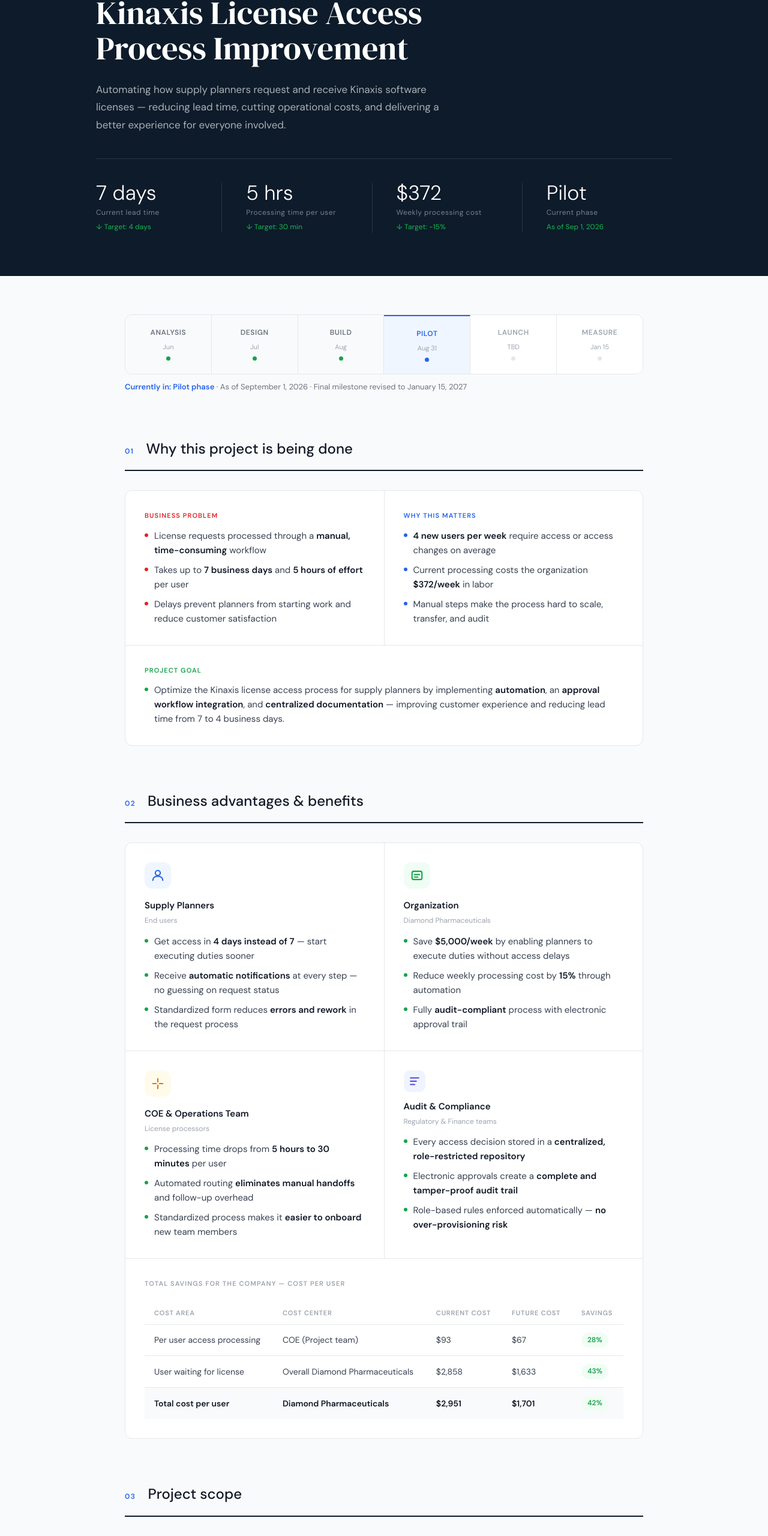
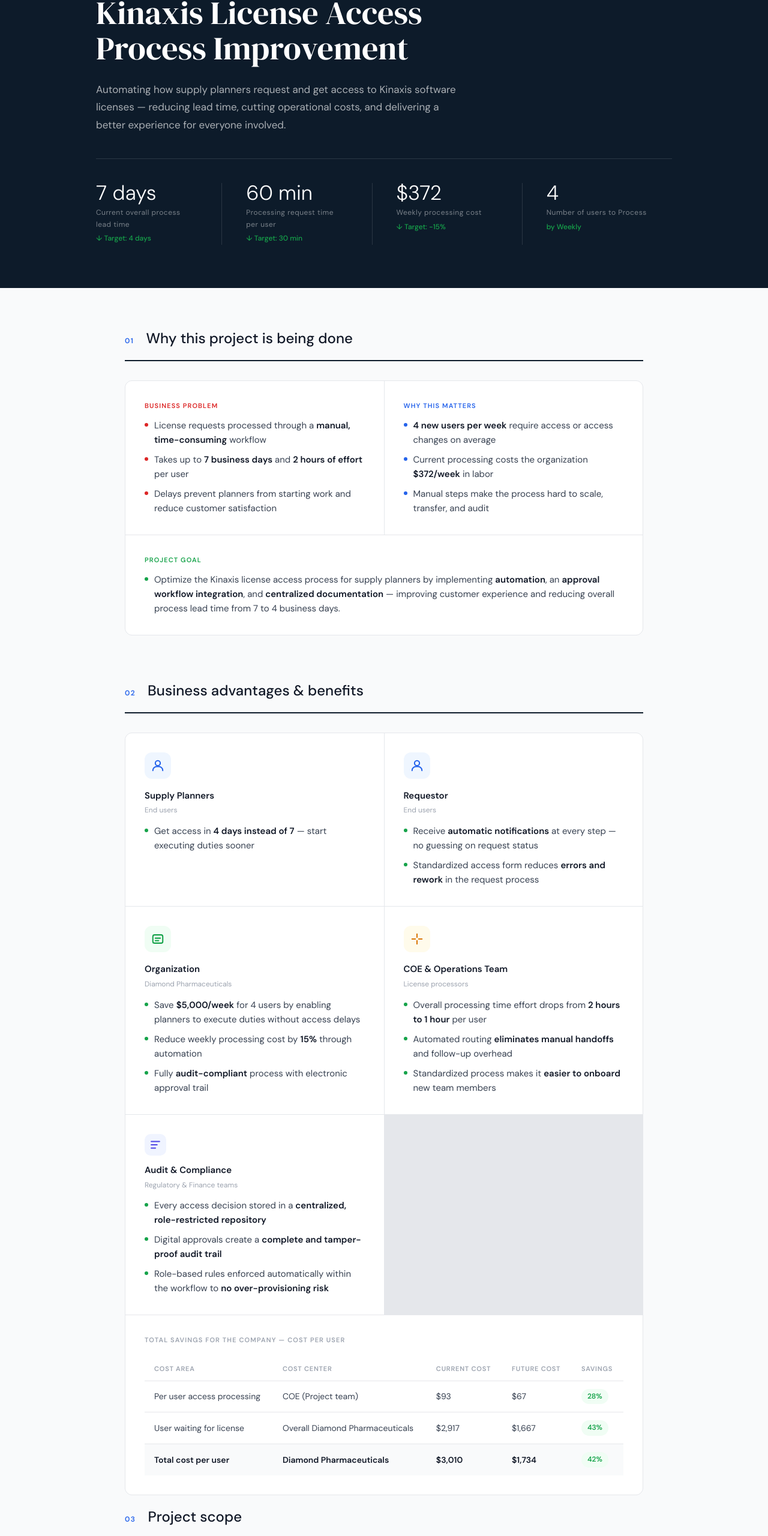
Before and after one commit to dinarazhorabek/kinaxis_project_site, a plain HTML site: page index.html in a window 1280 px wide. Shown: the part 200-2760 px from the top of the page at 60% size. Drawn offline with Linux system fonts and the light colour scheme.

Commit message:
updates on content

```diff
--- a/index.html
+++ b/index.html
@@ -289,16 +289,16 @@
   <div class="hero-inner">
     <div class="hero-eyebrow">CS 632 IT Project Management · Diamond Pharmaceuticals</div>
     <h1>Kinaxis License Access Process Improvement</h1>
-    <p class="hero-desc">Automating how supply planners request and receive Kinaxis software licenses — reducing lead time, cutting operational costs, and delivering a better experience for everyone involved.</p>
+    <p class="hero-desc">Automating how supply planners request and get access to Kinaxis software licenses — reducing lead time, cutting operational costs, and delivering a better experience for everyone involved.</p>
     <div class="hero-stats">
       <div class="hero-stat">
         <div class="hs-val">7 days</div>
-        <div class="hs-label">Current lead time</div>
+        <div class="hs-label">Current overall process lead time</div>
         <div class="hs-arrow">↓ Target: 4 days</div>
       </div>
       <div class="hero-stat">
-        <div class="hs-val">5 hrs</div>
-        <div class="hs-label">Processing time per user</div>
+        <div class="hs-val">60 min</div>
+        <div class="hs-label">Processing request time per user</div>
         <div class="hs-arrow">↓ Target: 30 min</div>
       </div>
       <div class="hero-stat">
@@ -307,29 +307,15 @@
         <div class="hs-arrow">↓ Target: −15%</div>
       </div>
       <div class="hero-stat">
-        <div class="hs-val">Pilot</div>
-        <div class="hs-label">Current phase</div>
-        <div class="hs-arrow">As of Sep 1, 2026</div>
+        <div class="hs-val">4</div>
+        <div class="hs-label">Number of users to Process</div>
+        <div class="hs-arrow">by Weekly</div>
       </div>
     </div>
   </div>
 </div>
 
 <div class="page">
-
-  <!-- PROGRESS -->
-  <div class="section">
-    <div class="phase-row">
-      <div class="phase ph-done"><div class="phase-name">Analysis</div><div class="phase-date">Jun</div><div class="phase-dot"></div></div>
-      <div class="phase ph-done"><div class="phase-name">Design</div><div class="phase-date">Jul</div><div class="phase-dot"></div></div>
-      <div class="phase ph-done"><div class="phase-name">Build</div><div class="phase-date">Aug</div><div class="phase-dot"></div></div>
-      <div class="phase ph-active"><div class="phase-name">Pilot</div><div class="phase-date">Aug 31</div><div class="phase-dot"></div></div>
-      <div class="phase ph-next"><div class="phase-name">Launch</div><div class="phase-date">TBD</div><div class="phase-dot"></div></div>
-      <div class="phase ph-next"><div class="phase-name">Measure</div><div class="phase-date">Jan 15</div><div class="phase-dot"></div></div>
-    </div>
-    <div class="progress-note"><b>Currently in: Pilot phase</b> · As of September 1, 2026 · Final milestone revised to January 15, 2027</div>
-  </div>
-
   <!-- WHY -->
   <div class="section" id="why">
     <div class="section-header">
@@ -340,7 +326,7 @@
       <div class="card">
         <div class="card-label cl-red">Business Problem</div>
         <div class="bl"><div class="bd bd-r"></div><div class="bt">License requests processed through a <b>manual, time-consuming</b> workflow</div></div>
-        <div class="bl"><div class="bd bd-r"></div><div class="bt">Takes up to <b>7 business days</b> and <b>5 hours of effort</b> per user</div></div>
+        <div class="bl"><div class="bd bd-r"></div><div class="bt">Takes up to <b>7 business days</b> and <b>2 hours of effort</b> per user</div></div>
         <div class="bl"><div class="bd bd-r"></div><div class="bt">Delays prevent planners from starting work and reduce customer satisfaction</div></div>
       </div>
       <div class="card">
@@ -351,7 +337,7 @@
       </div>
       <div class="card span2">
         <div class="card-label cl-green">Project Goal</div>
-        <div class="bl"><div class="bd bd-g"></div><div class="bt">Optimize the Kinaxis license access process for supply planners by implementing <b>automation</b>, an <b>approval workflow integration</b>, and <b>centralized documentation</b> — improving customer experience and reducing lead time from 7 to 4 business days.</div></div>
+        <div class="bl"><div class="bd bd-g"></div><div class="bt">Optimize the Kinaxis license access process for supply planners by implementing <b>automation</b>, an <b>approval workflow integration</b>, and <b>centralized documentation</b> — improving customer experience and reducing overall process lead time from 7 to 4 business days.</div></div>
       </div>
     </div>
   </div>
@@ -370,8 +356,15 @@
         <div class="benefit-title">Supply Planners</div>
         <div class="benefit-role">End users</div>
         <div class="bl"><div class="bd bd-g"></div><div class="bt">Get access in <b>4 days instead of 7</b> — start executing duties sooner</div></div>
+      </div>
+      <div class="card">
+        <div class="benefit-icon bi-blue">
+          <svg width="22" height="22" viewBox="0 0 16 16" fill="none"><circle cx="8" cy="5" r="3" stroke="#2563EB" stroke-width="1.5"/><path d="M2 14c0-3.314 2.686-5 6-5s6 1.686 6 5" stroke="#2563EB" stroke-width="1.5" stroke-linecap="round"/></svg>
+        </div>
+        <div class="benefit-title">Requestor</div>
+        <div class="benefit-role">End users</div>
         <div class="bl"><div class="bd bd-g"></div><div class="bt">Receive <b>automatic notifications</b> at every step — no guessing on request status</div></div>
-        <div class="bl"><div class="bd bd-g"></div><div class="bt">Standardized form reduces <b>errors and rework</b> in the request process</div></div>
+        <div class="bl"><div class="bd bd-g"></div><div class="bt">Standardized access form reduces <b>errors and rework</b> in the request process</div></div>
       </div>
       <div class="card">
         <div class="benefit-icon bi-green">
@@ -379,7 +372,7 @@
         </div>
         <div class="benefit-title">Organization</div>
         <div class="benefit-role">Diamond Pharmaceuticals</div>
-        <div class="bl"><div class="bd bd-g"></div><div class="bt">Save <b>$5,000/week</b> by enabling planners to execute duties without access delays</div></div>
+        <div class="bl"><div class="bd bd-g"></div><div class="bt">Save <b>$5,000/week</b> for 4 users by enabling planners to execute duties without access delays</div></div>
         <div class="bl"><div class="bd bd-g"></div><div class="bt">Reduce weekly processing cost by <b>15%</b> through automation</div></div>
         <div class="bl"><div class="bd bd-g"></div><div class="bt">Fully <b>audit-compliant</b> process with electronic approval trail</div></div>
       </div>
@@ -389,7 +382,7 @@
         </div>
         <div class="benefit-title">COE &amp; Operations Team</div>
         <div class="benefit-role">License processors</div>
-        <div class="bl"><div class="bd bd-g"></div><div class="bt">Processing time drops from <b>5 hours to 30 minutes</b> per user</div></div>
+        <div class="bl"><div class="bd bd-g"></div><div class="bt">Overall processing time effort drops from <b>2 hours to 1 hour</b> per user</div></div>
         <div class="bl"><div class="bd bd-g"></div><div class="bt">Automated routing <b>eliminates manual handoffs</b> and follow-up overhead</div></div>
         <div class="bl"><div class="bd bd-g"></div><div class="bt">Standardized process makes it <b>easier to onboard</b> new team members</div></div>
       </div>
@@ -400,8 +393,8 @@
         <div class="benefit-title">Audit &amp; Compliance</div>
         <div class="benefit-role">Regulatory &amp; Finance teams</div>
         <div class="bl"><div class="bd bd-g"></div><div class="bt">Every access decision stored in a <b>centralized, role-restricted repository</b></div></div>
-        <div class="bl"><div class="bd bd-g"></div><div class="bt">Electronic approvals create a <b>complete and tamper-proof audit trail</b></div></div>
-        <div class="bl"><div class="bd bd-g"></div><div class="bt">Role-based rules enforced automatically — <b>no over-provisioning risk</b></div></div>
+        <div class="bl"><div class="bd bd-g"></div><div class="bt">Digital approvals create a <b>complete and tamper-proof audit trail</b></div></div>
+        <div class="bl"><div class="bd bd-g"></div><div class="bt">Role-based rules enforced automatically within the workflow to <b>no over-provisioning risk</b></div></div>
       </div>
       <div class="card span2">
         <div class="card-label cl-soft">Total savings for the company — cost per user</div>
@@ -412,12 +405,11 @@
           </thead>
           <tbody>
             <tr><td>Per user access processing</td><td>COE (Project team)</td><td>$93</td><td>$67</td><td><span class="save-tag">28%</span></td></tr>
-            <tr><td>User waiting for license</td><td>Overall Diamond Pharmaceuticals</td><td>$2,858</td><td>$1,633</td><td><span class="save-tag">43%</span></td></tr>
-            <tr><td>Total cost per user</td><td>Diamond Pharmaceuticals</td><td>$2,951</td><td>$1,701</td><td><span class="save-tag">42%</span></td></tr>
+            <tr><td>User waiting for license</td><td>Overall Diamond Pharmaceuticals</td><td>$2,917</td><td>$1,667</td><td><span class="save-tag">43%</span></td></tr>
+            <tr><td>Total cost per user</td><td>Diamond Pharmaceuticals</td><td>$3,010</td><td>$1,734</td><td><span class="save-tag">42%</span></td></tr>
           </tbody>
         </table>
         </div>
-      </div>
     </div>
   </div>
 
@@ -445,16 +437,16 @@
           <div>
             <div style="font-size:11px;font-weight:600;color:var(--red);margin-bottom:8px;text-transform:uppercase;letter-spacing:0.08em;">As-Is</div>
             <div class="fstep"><div class="fdot fdot-r"></div><div><div class="fmain">Manual request submission</div><div class="fnote fn-r">No standard form</div></div></div>
-            <div class="fstep"><div class="fdot fdot-r"></div><div><div class="fmain">COE manually reviews</div><div class="fnote fn-r">5 hrs per user</div></div></div>
+            <div class="fstep"><div class="fdot fdot-r"></div><div><div class="fmain">Overall process effort</div><div class="fnote fn-r">2 hrs per user</div></div></div>
             <div class="fstep"><div class="fdot fdot-r"></div><div><div class="fmain">Manual approval</div><div class="fnote fn-r">No audit trail</div></div></div>
             <div class="fstep"><div class="fdot fdot-r"></div><div><div class="fmain">Manual access grant</div><div class="fnote fn-r">7 days end-to-end</div></div></div>
           </div>
           <div>
             <div style="font-size:11px;font-weight:600;color:var(--green);margin-bottom:8px;text-transform:uppercase;letter-spacing:0.08em;">To-Be</div>
             <div class="fstep"><div class="fdot fdot-g"></div><div><div class="fmain">Digital form submission</div><div class="fnote fn-g">Validated fields</div></div></div>
-            <div class="fstep"><div class="fdot fdot-g"></div><div><div class="fmain">Power Automate routes</div><div class="fnote fn-g">30 min processing</div></div></div>
-            <div class="fstep"><div class="fdot fdot-g"></div><div><div class="fmain">Electronic approval</div><div class="fnote fn-g">Full audit trail</div></div></div>
-            <div class="fstep"><div class="fdot fdot-g"></div><div><div class="fmain">Auto notification to user</div><div class="fnote fn-g">4 days end-to-end</div></div></div>
+            <div class="fstep"><div class="fdot fdot-g"></div><div><div class="fmain">Overall process effort</div><div class="fnote fn-g">1 hr per user</div></div></div>
+            <div class="fstep"><div class="fdot fdot-g"></div><div><div class="fmain">Digital approval</div><div class="fnote fn-g">Full audit trail</div></div></div>
+            <div class="fstep"><div class="fdot fdot-g"></div><div><div class="fmain">New access grant</div><div class="fnote fn-g">4 days end-to-end</div></div></div>
           </div>
         </div>
       </div>
@@ -462,6 +454,7 @@
 
     <!-- Deliverables -->
     <div class="card-grid-3">
+      <div class="card-label cl-soft">New Features</div>
       <div class="card-solo">
         <div class="deliv-icon"><svg width="22" height="22" viewBox="0 0 16 16" fill="none"><rect x="2" y="2" width="12" height="12" rx="2" stroke="#2563EB" stroke-width="1.5"/><path d="M5 8h6M5 5h4" stroke="#2563EB" stroke-width="1.5" stroke-linecap="round"/></svg></div>
         <div class="deliv-title">Automated Request Form</div>
@@ -482,16 +475,16 @@
     <!-- Metrics -->
     <div class="card-grid-2" style="border-radius:12px;margin-top:1rem;">
       <div class="card">
-        <div class="metric-title">Lead time reduction</div>
+        <div class="metric-title">Overall process lead time reduction</div>
         <div class="metric-sub">7 days → 4 days target</div>
         <div class="bar-bg"><div class="bar-fill" style="width:43%;background:#16A34A;"></div></div>
         <div class="bar-labels"><span>Current: 7 days</span><span>Target: 4 days (43% reduction)</span></div>
       </div>
       <div class="card">
-        <div class="metric-title">Processing time per user</div>
-        <div class="metric-sub">5 hrs → 30 min target</div>
-        <div class="bar-bg"><div class="bar-fill" style="width:90%;background:#16A34A;"></div></div>
-        <div class="bar-labels"><span>Current: 5 hrs</span><span>Target: 30 min (90% reduction)</span></div>
+        <div class="metric-title">Overall processing time effort per user</div>
+        <div class="metric-sub">2 hrs → 1 hr target</div>
+        <div class="bar-bg"><div class="bar-fill" style="width:50%;background:#16A34A;"></div></div>
+        <div class="bar-labels"><span>Current: 2 hrs</span><span>Target: 1 hr (50% reduction)</span></div>
       </div>
       <div class="card">
         <div class="metric-title">Weekly cost reduction</div>
@@ -514,6 +507,20 @@
       <span class="section-num">04</span>
       <span class="section-title">Current status — September 1, 2026</span>
     </div>
+
+    <!-- PROGRESS -->
+    <div class="section">
+    <div class="phase-row">
+      <div class="phase ph-done"><div class="phase-name">Analysis</div><div class="phase-date">Jun</div><div class="phase-dot"></div></div>
+      <div class="phase ph-done"><div class="phase-name">Design</div><div class="phase-date">Jul</div><div class="phase-dot"></div></div>
+      <div class="phase ph-done"><div class="phase-name">Build</div><div class="phase-date">Aug</div><div class="phase-dot"></div></div>
+      <div class="phase ph-active"><div class="phase-name">Pilot</div><div class="phase-date">Aug 31</div><div class="phase-dot"></div></div>
+      <div class="phase ph-next"><div class="phase-name">Launch</div><div class="phase-date">TBD</div><div class="phase-dot"></div></div>
+      <div class="phase ph-next"><div class="phase-name">Measure</div><div class="phase-date">Jan 15</div><div class="phase-dot"></div></div>
+    </div>
+    <div class="progress-note"><b>Currently in: Pilot phase</b> · As of September 1, 2026 · Final milestone revised to January 15, 2027</div>
+    </div>
+
     <div class="status-block">
       <div class="st-row">
         <div class="st-icon si-red">
@@ -566,9 +573,9 @@
             <thead><tr><th>Milestone delay cost</th><th>Timing</th><th>Cost</th><th># Users</th><th>Total</th></tr></thead>
             <tbody>
               <tr><td>Per user access process (manual)</td><td>—</td><td>$93</td><td>4</td><td>$372.00</td></tr>
-              <tr><td>User waiting for license*</td><td>7 days</td><td>$2,858</td><td>—</td><td>$11,433.33</td></tr>
+              <tr><td>User waiting for license*</td><td>7 days</td><td>$2,917</td><td>—</td><td>$11,666.67</td></tr>
               <tr><td>Fix bug in workflow (estimate)</td><td>20 hrs</td><td>$51/hr</td><td>—</td><td>$1,020.00</td></tr>
-              <tr><td>Total</td><td></td><td></td><td></td><td>$12,825.33</td></tr>
+              <tr><td>Total</td><td></td><td></td><td></td><td>$13,058.67</td></tr>
             </tbody>
           </table>
           <p class="fn-note">* Cost related to users waiting for a license is excluded from the project budget — optimizing this cost is the project's goal, not a project expense.</p>
@@ -594,11 +601,12 @@
       </div>
       <div class="faq-item">
         <div class="faq-q">How will this project benefit the company?</div>
-        <div class="faq-a">Supply planners will receive access in <b>4 business days instead of 7</b>. Processing effort per user drops from 5 hours to 30 minutes, and the company can expect to save $5,000 per week by reducing delays. Total cost per user will drop from <b>$2,951 to $1,701 — a 42% reduction</b>. The automated workflow also reduces human error and maintains a complete, audit-ready record of every access decision.</div>
+        <div class="faq-a">Supply planners will receive access in <b>4 business days instead of 7</b>. Processing effort per user drops from 2 hours to 1 hour, and the company can expect to save $5,000 per week by reducing delays assuming 4 users. Total cost per user will drop from <b>$3,010 to $1,734 — a 42% reduction</b>. The automated workflow also reduces human error and maintains a complete, audit-ready record of every access decision.</div>
       </div>
     </div>
   </div>
 
+</div>
 </div>
 
 <footer>
```
